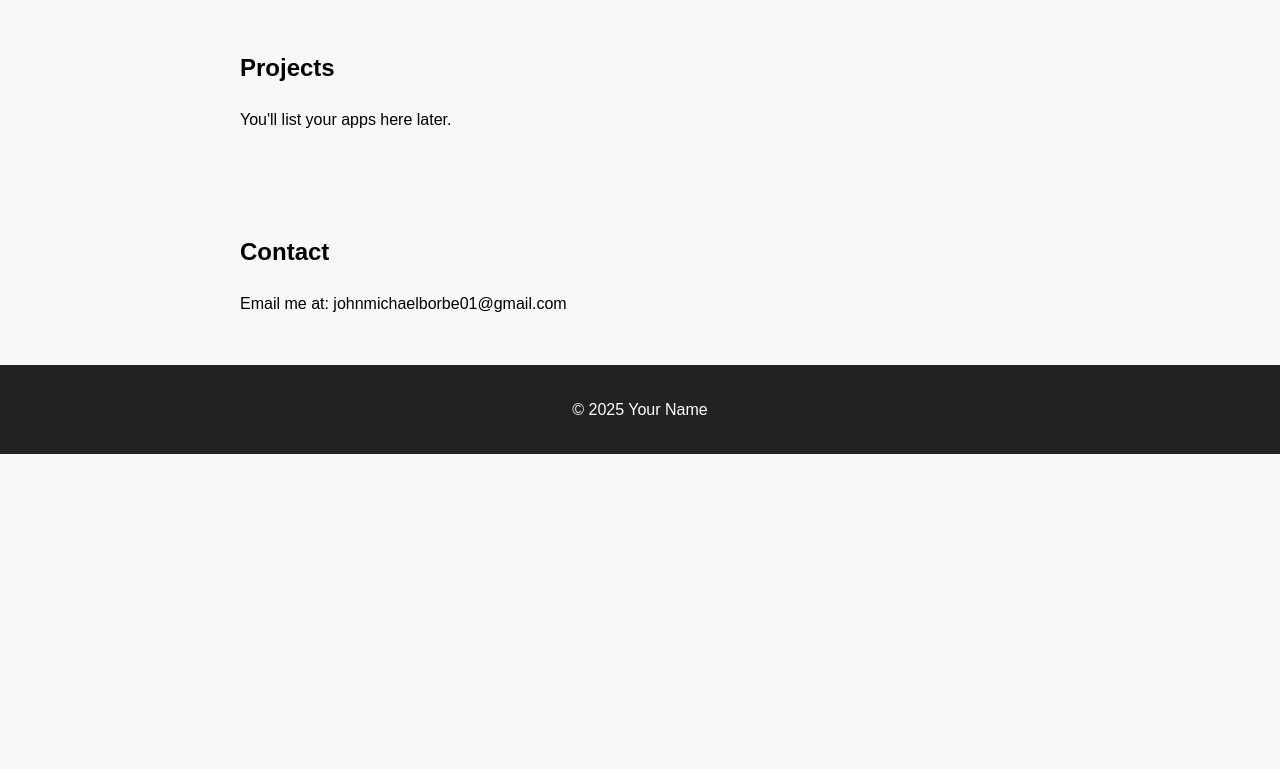
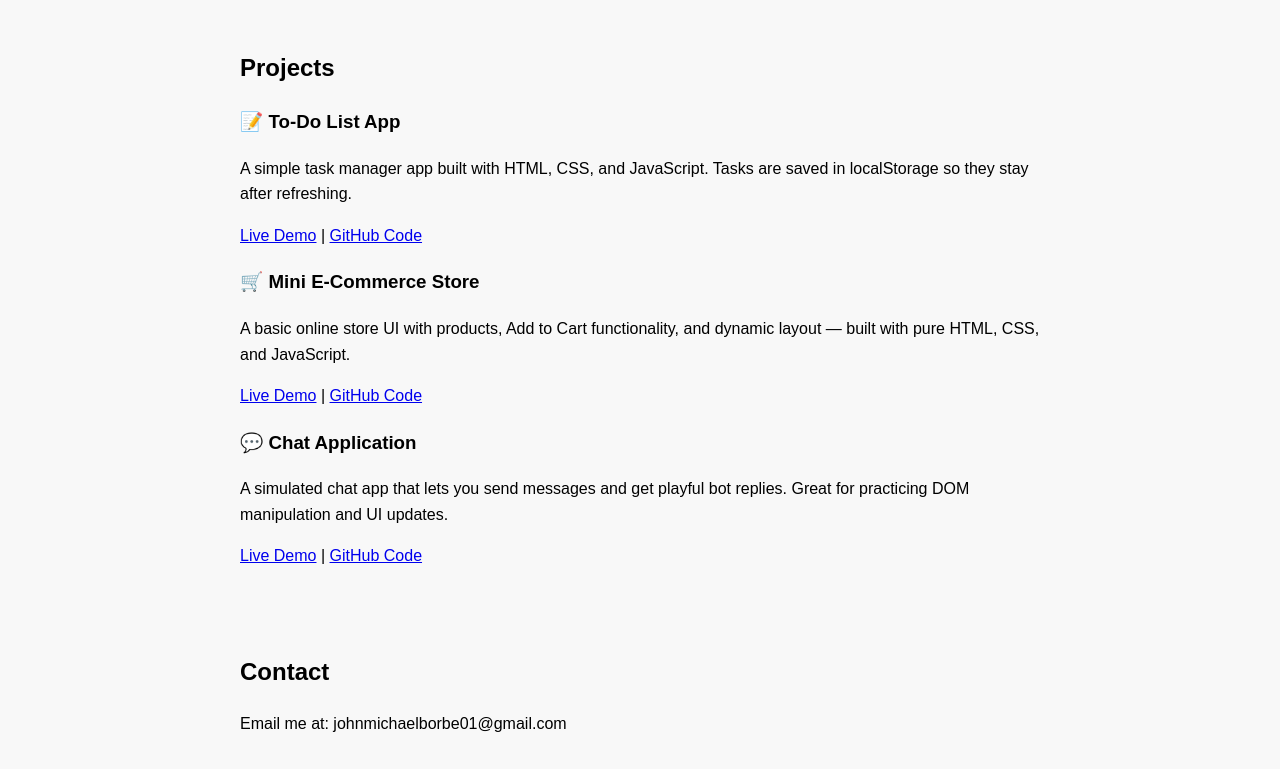
Before and after one commit to EngrJoong/portfolio-website, a plain HTML site: page index.html in a window 1280 px wide. Shown: the part 716-1485 px from the top of the page. Before the commit the page ends 1170 px from the top, so only its background shows below. Drawn offline with Linux system fonts and the light colour scheme; a script that the page names is missing.

Commit message:
Update index.html

```diff
--- a/index.html
+++ b/index.html
@@ -26,9 +26,30 @@
   </section>
 
   <section id="projects">
-    <h2>Projects</h2>
-    <p>You'll list your apps here later.</p>
-  </section>
+  <h2>Projects</h2>
+
+  <div class="project">
+    <h3>📝 To-Do List App</h3>
+    <p>A simple task manager app built with HTML, CSS, and JavaScript. Tasks are saved in localStorage so they stay after refreshing.</p>
+    <a href="LINK_TO_TODO_LIVE" target="_blank">Live Demo</a> |
+    <a href="LINK_TO_TODO_REPO" target="_blank">GitHub Code</a>
+  </div>
+
+  <div class="project">
+    <h3>🛒 Mini E-Commerce Store</h3>
+    <p>A basic online store UI with products, Add to Cart functionality, and dynamic layout — built with pure HTML, CSS, and JavaScript.</p>
+    <a href="LINK_TO_ECOMMERCE_LIVE" target="_blank">Live Demo</a> |
+    <a href="LINK_TO_ECOMMERCE_REPO" target="_blank">GitHub Code</a>
+  </div>
+
+  <div class="project">
+    <h3>💬 Chat Application</h3>
+    <p>A simulated chat app that lets you send messages and get playful bot replies. Great for practicing DOM manipulation and UI updates.</p>
+    <a href="LINK_TO_CHAT_LIVE" target="_blank">Live Demo</a> |
+    <a href="LINK_TO_CHAT_REPO" target="_blank">GitHub Code</a>
+  </div>
+</section>
+
 
   <section id="contact">
     <h2>Contact</h2>
```
